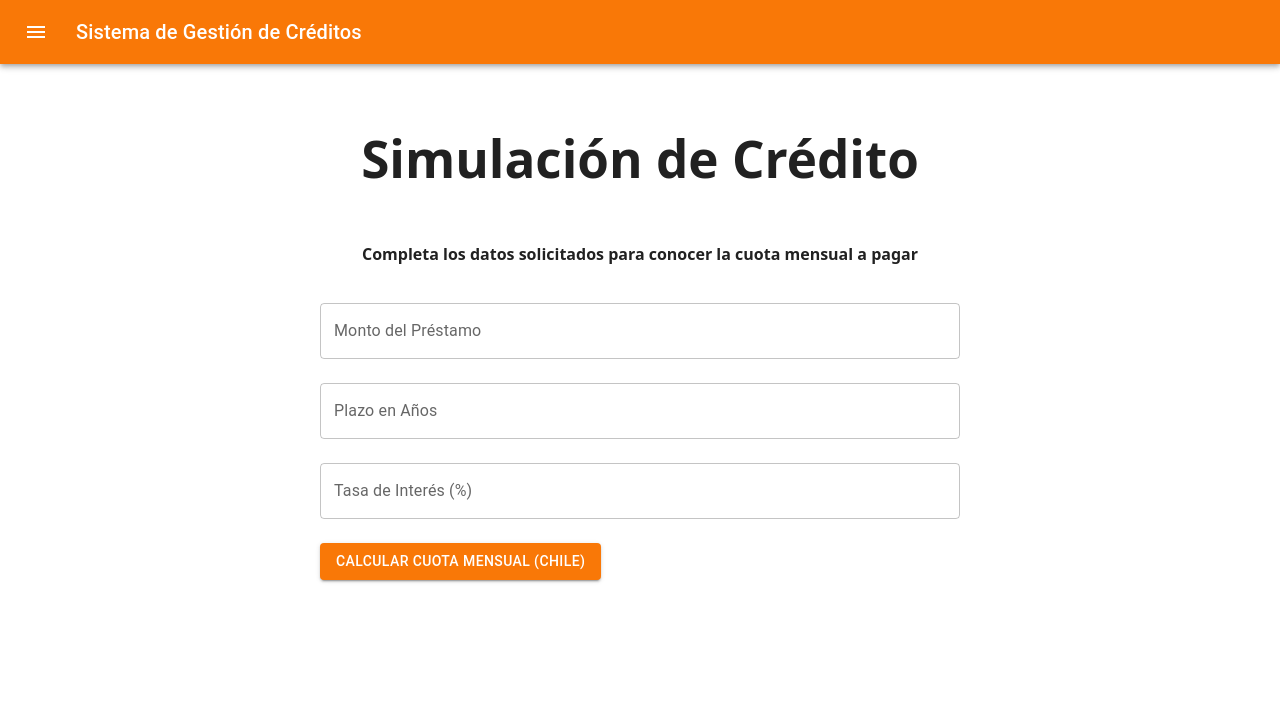
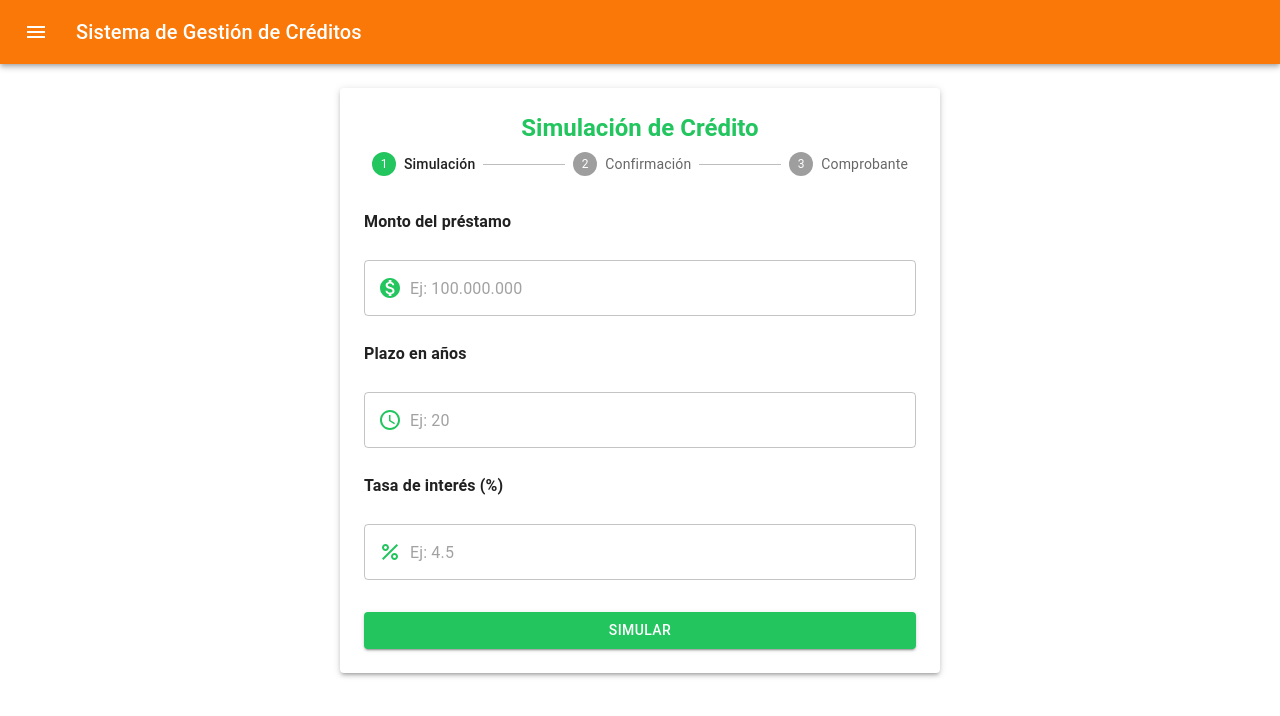
Before and after one commit to reii23/prestabanco-entrega2, a React (Vite) app in the folder front/interface/: page /credit-simulation in a window 1280 px wide. Shown: the top 716 px of the page. Built offline with nearby package versions, Linux system fonts and the light colour scheme.

Commit message:
update creditSimulation view and dependencies
se actualiza la simulación de credito y dependencias de mui icons, hasta el momento funciona todo en microservicios con los cambios realizados

```diff
--- a/front/interface/src/components/CreditSimulation.jsx
+++ b/front/interface/src/components/CreditSimulation.jsx
@@ -1,73 +1,340 @@
 import React, { useState } from "react";
-import { Box, TextField, Button, Typography } from "@mui/material";
+import {
+  Box,
+  TextField,
+  Button,
+  Typography,
+  Stepper,
+  Step,
+  StepLabel,
+  Paper,
+  Alert,
+  InputAdornment
+} from "@mui/material";
+import MonetizationOnIcon from '@mui/icons-material/MonetizationOn';
+import AccessTimeIcon from '@mui/icons-material/AccessTime';
+import PercentIcon from '@mui/icons-material/Percent';
 import creditSimulationService from "../services/creditSimulation.service";
 
+const buttonStyles = {
+    green: {
+      backgroundColor: '#22c55e',  // Verde original
+      color: 'white',
+      '&:hover': {
+        backgroundColor: '#16a34a',
+      }
+    },
+    red: {
+      backgroundColor: '#ef4444',  // Rojo original
+      color: 'white',
+      '&:hover': {
+        backgroundColor: '#dc2626',
+      }
+    }
+  };
+
 const CreditSimulation = () => {
+  const [activeStep, setActiveStep] = useState(0);
   const [creditData, setCreditData] = useState({
     loanAmount: "",
     termYears: "",
     interestRate: "",
   });
   const [monthlyFee, setMonthlyFee] = useState(null);
+  const [error, setError] = useState(null);
+  const [validationErrors, setValidationErrors] = useState({});
 
-    // The user enters data in the form fields, the state is updated with the new values entered by the user.
+  const steps = ['Simulación', 'Confirmación', 'Comprobante'];
+
+  const validateInputs = () => {
+    const errors = {};
+    if (parseFloat(creditData.loanAmount) <= 0) {
+      errors.loanAmount = "El monto debe ser mayor a 0";
+    }
+    if (parseFloat(creditData.termYears) <= 0 || parseFloat(creditData.termYears) > 30) {
+      errors.termYears = "El plazo debe estar entre 1 y 30 años";
+    }
+    if (parseFloat(creditData.interestRate) <= 0 || parseFloat(creditData.interestRate) > 100) {
+      errors.interestRate = "La tasa debe estar entre 0.1% y 100%";
+    }
+    setValidationErrors(errors);
+    return Object.keys(errors).length === 0;
+  };
+
   const handleChange = (e) => {
     const { name, value } = e.target;
     setCreditData({ ...creditData, [name]: value });
+    if (validationErrors[name]) {
+      setValidationErrors({ ...validationErrors, [name]: null });
+    }
   };
 
-    // The form is submitted, the credit simulation is calculated with the data (loan amount, term in years, and interest rate) entered by the user.
-    const handleSubmit = (e) => {
+  const handleSimulate = (e) => {
     e.preventDefault();
-        creditSimulationService.simulateCredit(creditData).then((response) => {
-            setMonthlyFee(response.data);
-        });
+    if (validateInputs()) {
+      setActiveStep(1);
+    }
   };
 
-    // The form is displayed to the user, where they can enter the loan amount, term in years, and interest rate to simulate the credit.
+  const handleConfirm = async () => {
+    try {
+      const result = await creditSimulationService.simulateCredit({
+        loanAmount: parseFloat(creditData.loanAmount),
+        termYears: parseInt(creditData.termYears),
+        interestRate: parseFloat(creditData.interestRate)
+      });
+      setMonthlyFee(result);
+      setActiveStep(2);
+      setError(null);
+    } catch (error) {
+      console.error("Error simulating credit:", error);
+      setError("Hubo un problema al calcular la cuota. Se utilizó un cálculo aproximado.");
+      setActiveStep(2);
+    }
+  };
+
+  const handleBack = () => {
+    setActiveStep(activeStep - 1);
+    setError(null);
+  };
+
+  const handleReset = () => {
+    setCreditData({
+      loanAmount: "",
+      termYears: "",
+      interestRate: "",
+    });
+    setMonthlyFee(null);
+    setActiveStep(0);
+    setError(null);
+    setValidationErrors({});
+  };
+
+  const formatCurrency = (value) => {
+    return new Intl.NumberFormat("es-CL", {
+      style: "currency",
+      currency: "CLP",
+      minimumFractionDigits: 0,
+      maximumFractionDigits: 0,
+    }).format(value);
+  };
+
   return (
-        // Box: Container component that provides a flexible box layout model.
-        <Box sx={{ display: 'flex', flexDirection: 'column', alignItems: 'center', mt: 4 }}>
-            <h1>Simulación de Crédito</h1>
-            <h4>Completa los datos solicitados para conocer la cuota mensual a pagar</h4>
-            <form onSubmit={handleSubmit} style={{ width: '50%' }}>
+    <Box sx={{ width: '100%', maxWidth: 600, mx: 'auto', p: 3 }}>
+      <Paper elevation={3} sx={{ p: 3, backgroundColor: 'white' }}>
+        <Typography variant="h5" align="center" gutterBottom sx={{ color: '#22c55e', fontWeight: 'bold' }}>
+          Simulación de Crédito
+        </Typography>
+
+        <Stepper activeStep={activeStep} sx={{ mb: 4 }}>
+          {steps.map((label) => (
+            <Step key={label}>
+              <StepLabel
+                StepIconProps={{
+                  sx: {
+                    '&.Mui-active': { color: '#22c55e' },
+                    '&.Mui-completed': { color: '#22c55e' }
+                  }
+                }}
+              >
+                {label}
+              </StepLabel>
+            </Step>
+          ))}
+        </Stepper>
+
+        {activeStep === 0 && (
+          <form onSubmit={handleSimulate}>
+            <Typography variant="subtitle1" sx={{ mb: 1, fontWeight: 'bold' }}>
+              Monto del préstamo
+            </Typography>
             <TextField
-                    label="Monto del Préstamo"
+              placeholder="Ej: 100.000.000"
               name="loanAmount"
               value={creditData.loanAmount}
               onChange={handleChange}
               type="number"
               fullWidth
               margin="normal"
+              required
+              error={!!validationErrors.loanAmount}
+              helperText={validationErrors.loanAmount}
+              InputProps={{
+                startAdornment: (
+                  <InputAdornment position="start">
+                    <MonetizationOnIcon sx={{ color: '#22c55e' }} />
+                  </InputAdornment>
+                ),
+                inputProps: {
+                  style: {
+                    WebkitAppearance: 'none',
+                    MozAppearance: 'textfield'
+                  }
+                }
+              }}
             />
+
+            <Typography variant="subtitle1" sx={{ mt: 2, mb: 1, fontWeight: 'bold' }}>
+              Plazo en años
+            </Typography>
             <TextField
-                    label="Plazo en Años"
+              placeholder="Ej: 20"
               name="termYears"
               value={creditData.termYears}
               onChange={handleChange}
               type="number"
               fullWidth
               margin="normal"
+              required
+              error={!!validationErrors.termYears}
+              helperText={validationErrors.termYears}
+              InputProps={{
+                startAdornment: (
+                  <InputAdornment position="start">
+                    <AccessTimeIcon sx={{ color: '#22c55e' }} />
+                  </InputAdornment>
+                ),
+                inputProps: {
+                  style: {
+                    WebkitAppearance: 'none',
+                    MozAppearance: 'textfield'
+                  }
+                }
+              }}
             />
+
+            <Typography variant="subtitle1" sx={{ mt: 2, mb: 1, fontWeight: 'bold' }}>
+              Tasa de interés (%)
+            </Typography>
             <TextField
-                    label="Tasa de Interés (%)"
+              placeholder="Ej: 4.5"
               name="interestRate"
               value={creditData.interestRate}
               onChange={handleChange}
               type="number"
               fullWidth
               margin="normal"
+              required
+              error={!!validationErrors.interestRate}
+              helperText={validationErrors.interestRate}
+              InputProps={{
+                startAdornment: (
+                  <InputAdornment position="start">
+                    <PercentIcon sx={{ color: '#22c55e' }} />
+                  </InputAdornment>
+                ),
+                inputProps: {
+                  style: {
+                    WebkitAppearance: 'none',
+                    MozAppearance: 'textfield'
+                  }
+                }
+              }}
             />
-                <Button type="submit" variant="contained" color="primary" sx={{ mt: 2 }}>
-                    Calcular Cuota Mensual (Chile)
+
+            <Button
+              type="submit"
+              variant="contained"
+              fullWidth
+              sx={{
+                mt: 3,
+                ...buttonStyles.green
+              }}
+            >
+              SIMULAR
             </Button>
           </form>
+        )}
 
-            {monthlyFee && (
-                <Typography variant="h6" sx={{ mt: 4}}>
-                    La cuota mensual es: $ {monthlyFee}
+        {activeStep === 1 && (
+          <Box sx={{ mt: 2 }}>
+            <Typography variant="subtitle1" gutterBottom>
+              Monto Solicitado: {formatCurrency(creditData.loanAmount)}
             </Typography>
+            <Typography variant="subtitle1" gutterBottom>
+              Plazo solicitado: {creditData.termYears} años
+            </Typography>
+            <Typography variant="subtitle1" gutterBottom>
+              Tasa de Interés Solicitada: {creditData.interestRate}%
+            </Typography>
+            <Box sx={{ display: 'flex', gap: 2, mt: 3 }}>
+              <Button
+                onClick={handleBack}
+                variant="contained"
+                fullWidth
+                sx={buttonStyles.red}
+              >
+                VOLVER
+              </Button>
+              <Button
+                onClick={handleConfirm}
+                variant="contained"
+                fullWidth
+                sx={buttonStyles.green}
+              >
+                CONFIRMAR
+              </Button>
+            </Box>
+          </Box>
         )}
+
+        {activeStep === 2 && (
+          <Box sx={{ mt: 2 }}>
+            {error && (
+              <Alert severity="warning" sx={{ mb: 2 }}>
+                {error}
+              </Alert>
+            )}
+            <Box sx={{ display: 'grid', gridTemplateColumns: 'repeat(3, 1fr)', gap: 2, mb: 4 }}>
+              <Box>
+                <Typography variant="subtitle2" color="text.secondary">
+                  Monto
+                </Typography>
+                <Typography variant="body1" fontWeight="500">
+                  {formatCurrency(creditData.loanAmount)}
+                </Typography>
+              </Box>
+              <Box>
+                <Typography variant="subtitle2" color="text.secondary">
+                  Plazo
+                </Typography>
+                <Typography variant="body1" fontWeight="500">
+                  {creditData.termYears} años
+                </Typography>
+              </Box>
+              <Box>
+                <Typography variant="subtitle2" color="text.secondary">
+                  Tasa de Interés
+                </Typography>
+                <Typography variant="body1" fontWeight="500">
+                  {creditData.interestRate}%
+                </Typography>
+              </Box>
+            </Box>
+
+            <Box sx={{ borderTop: 1, borderColor: 'divider', pt: 3 }}>
+              <Typography variant="subtitle2" color="text.secondary">
+                CUOTA MENSUAL A PAGAR:
+              </Typography>
+              <Typography variant="h4" fontWeight="bold" color="#22c55e">
+                {monthlyFee ? formatCurrency(monthlyFee) : 'Calculando...'}
+              </Typography>
+            </Box>
+
+            <Button
+              onClick={handleReset}
+              variant="contained"
+              fullWidth
+              sx={{
+                mt: 3,
+                ...buttonStyles.green
+              }}
+            >
+              REALIZAR OTRA SIMULACIÓN
+            </Button>
+          </Box>
+        )}
+      </Paper>
     </Box>
   );
 };
--- a/front/interface/src/index.css
+++ b/front/interface/src/index.css
@@ -32,17 +32,18 @@ h1 {
   background-color: #f97807;
 }
 
-.MuiButton-containedPrimary {
-  background-color: #f97807 !important; /* background color*/
-  color: #ffffff !important;            /* text color*/
+
+.MuiToolbar-root .MuiButton-containedPrimary {
+  background-color: #f97807 !important;
+  color: #ffffff !important;
   border-radius: 8px;
   padding: 0.6em 1.2em;
   font-weight: 500;
   transition: background-color 0.25s, color 0.25s;
 }
 
-.MuiButton-containedPrimary:hover {
-  background-color: #ea6f04 !important; /* hover background */
+.MuiToolbar-root .MuiButton-containedPrimary:hover {
+  background-color: #ea6f04 !important;
 }
 
 
```
Also changed, not shown: front/interface/package.json (+4 -4 lines), front/interface/src/services/creditSimulation.service.js (+18 -2 lines), 1 other file (tests, documents, lock files or other folders). Lines whose indentation alone changed are shown as unchanged.
